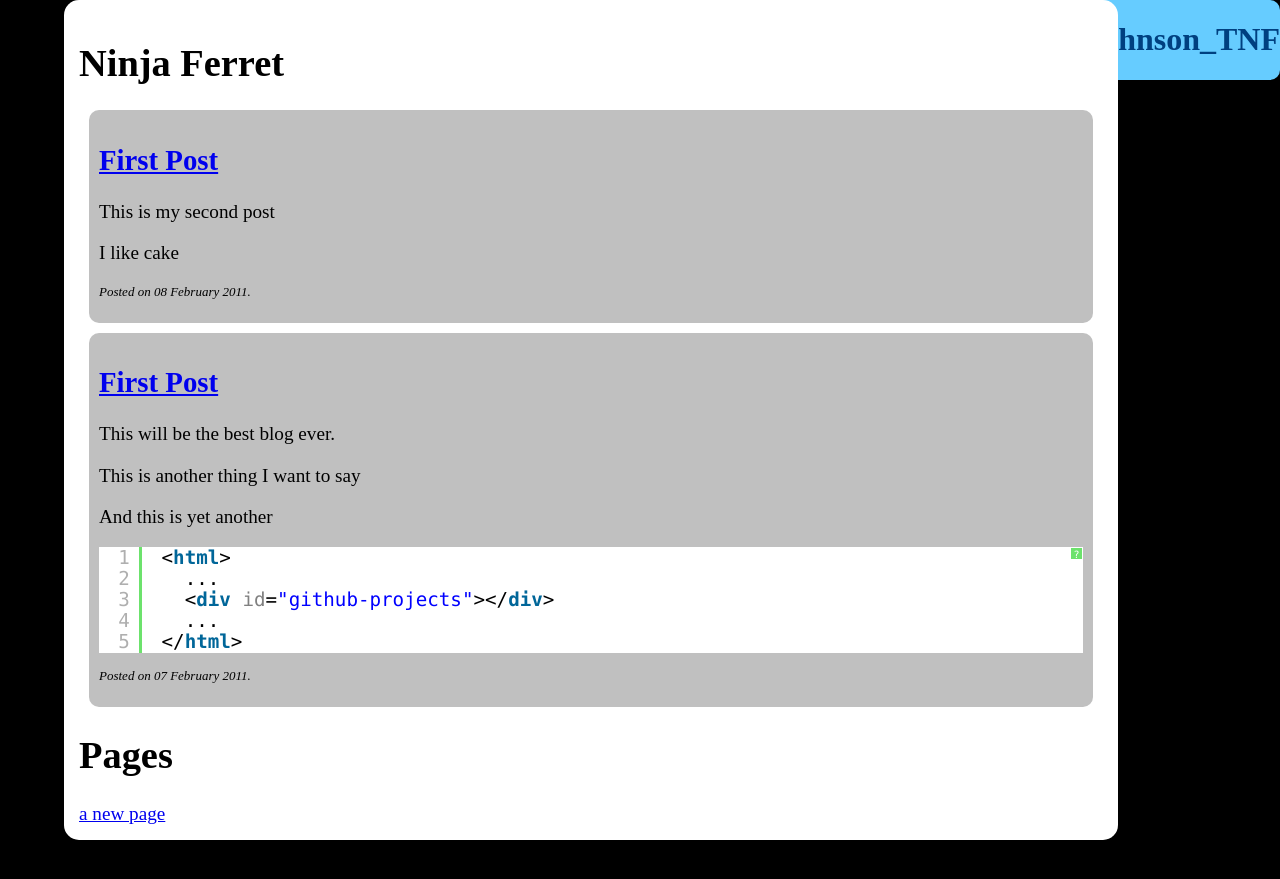
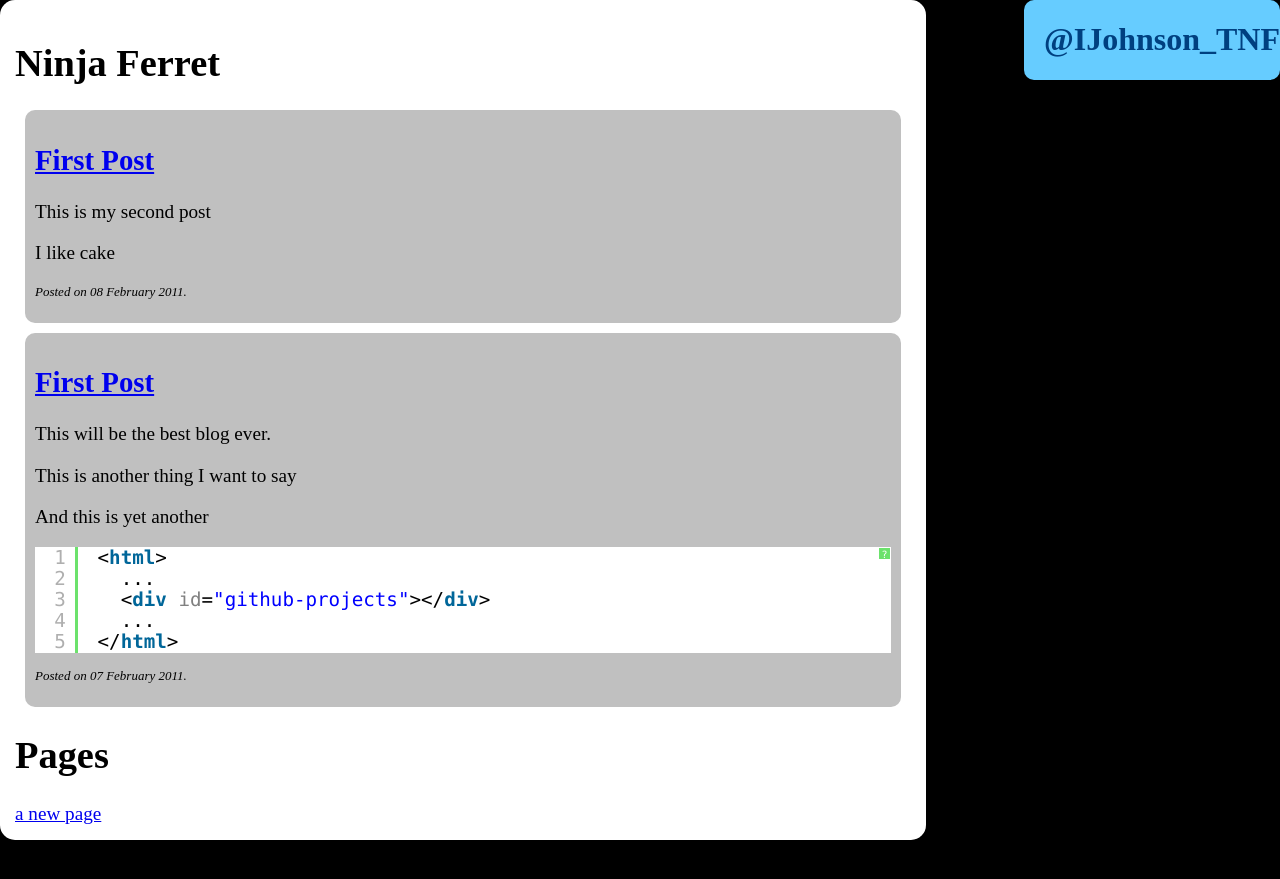
Before and after one commit to ninjaferret/ninjaferret.github.com, a Jekyll site: the page built from index.html, in a window 1280 px wide. Shown: the top 879 px of the page. Built offline with Jekyll 4.4.1, drawn with Linux system fonts in a browser that asks for light colours.

Commit message:
Even more CSS playing 2

```diff
--- a/assets/stylesheets/ninjaferret.css
+++ b/assets/stylesheets/ninjaferret.css
@@ -9,6 +9,11 @@
    background-color: black;
    color: white;
    }
+
+#main {
+	width: 90%;
+	margin: auto;
+}
 
 #navigation {font-size:1em}
 #side_bar {
@@ -25,8 +30,7 @@
 
 #main_content {
    font-size:1.2em;
-   width: 80%;
-   margin-left: 5%;
+   width: 70%;
    padding: 15px;
    color: black;
    background-color: white;
```
